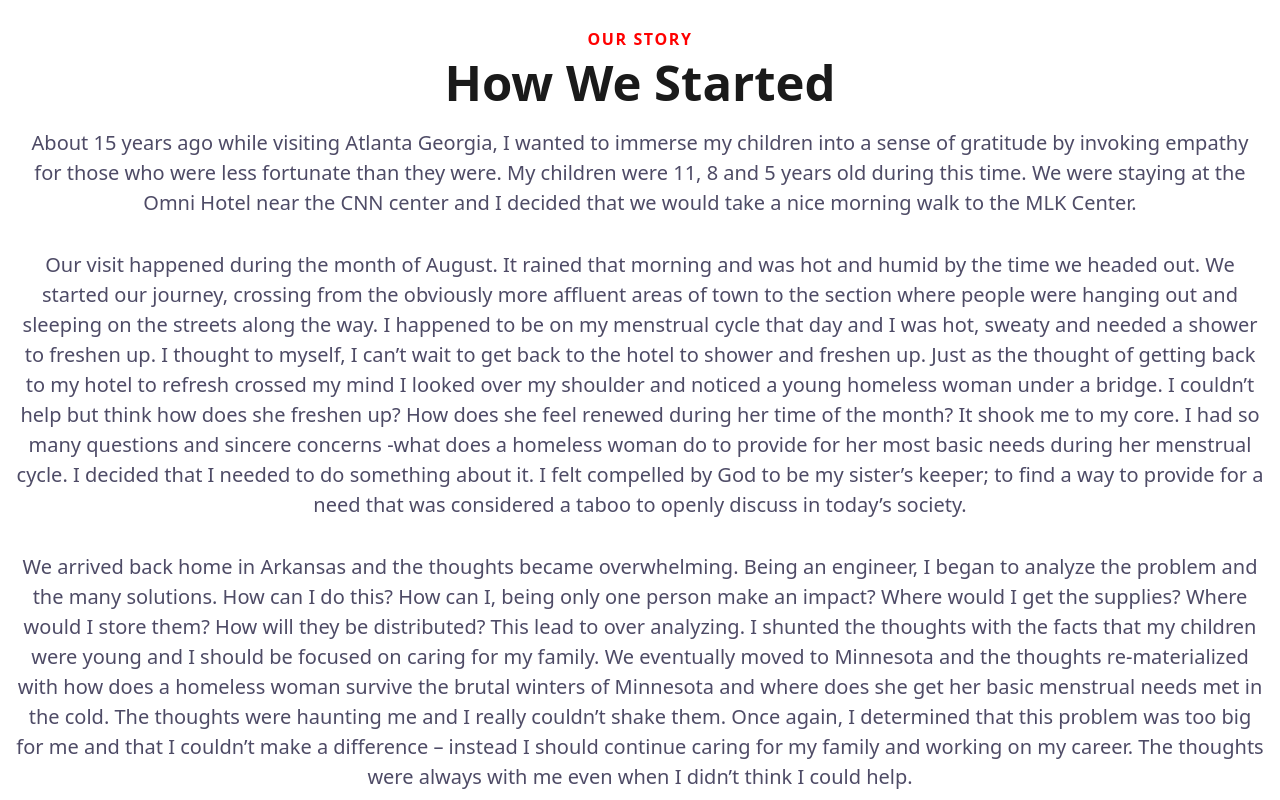
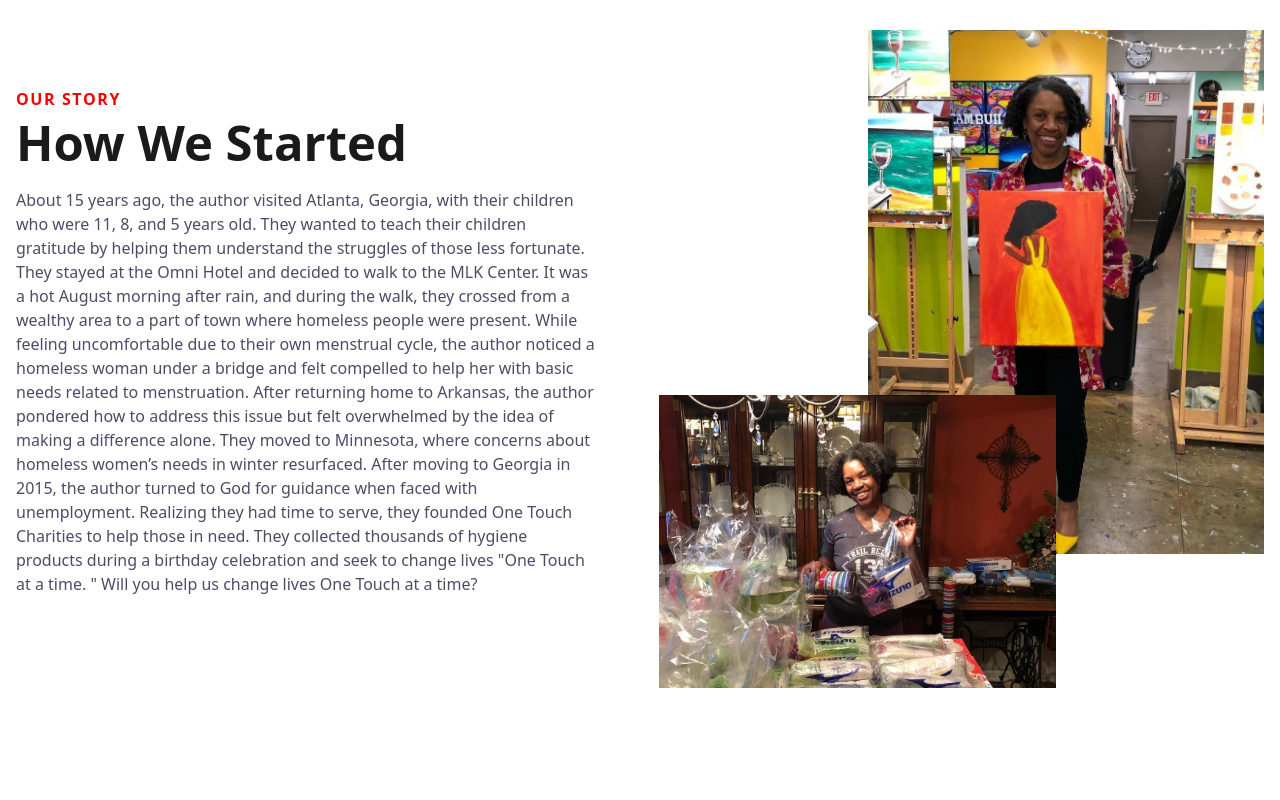
Before and after one commit to nick23blue/Charity, a plain HTML site: page index.html in a window 1280 px wide. Shown: the part 1740-2540 px from the top of the page. Drawn offline with nearby package versions, Linux system fonts and the light colour scheme.

Commit message:
Add files via upload

```diff
--- a/index.html
+++ b/index.html
@@ -18,7 +18,7 @@
     <div class="cs-container">
         <!--Nav Logo-->
         <a href="" class="cs-logo" aria-label="back to home">
-            <img src="Log(3).svg" alt="logo" width="210" height="29" aria-hidden="true" decoding="async">
+            <img src="otclogo.png" alt="logo" width="210" height="60" aria-hidden="true" decoding="async">
         </a>
         <!--Navigation List-->
         <nav class="cs-nav" role="navigation">
@@ -44,7 +44,7 @@
                         </a>
                     </li>
                     <li class="cs-li">
-                        <a href="#content-1450" class="cs-li-link">
+                        <a href="#sbsr-15921" class="cs-li-link">
                             Our Story
                         </a>
                     </li>
@@ -130,31 +130,39 @@
 <!--                  Content                     -->
 <!-- ============================================ -->
 
-<section id="content-1450" data-aos="fade-up" data-aos-duration="1000">
+<!-- ============================================ -->
+<!--             Side By Side Reverse             -->
+<!-- ============================================ -->
+
+<section id="sbsr-15921">
     <div class="cs-container">
+        <div class="cs-image-group">
+            <!--Top left image-->
+            <picture class="cs-picture cs-picture1">
+                <!--Mobile Image-->
+                <source media="(max-width: 600px)" srcset="founder1.jpeg">
+                <!--Tablet and above Image-->
+                <source media="(min-width: 601px)" srcset="founder1.jpeg">
+                <img loading="lazy" decoding="async" src="founder1.jpeg" alt="mechanic" width="413" height="500">
+            </picture>
+            <!--Top Right image-->
+            <picture class="cs-picture cs-picture2">
+                <!--Mobile Image-->
+                <source media="(max-width: 600px)" srcset="founder2.jpeg">
+                <!--Tablet and above Image-->
+                <source media="(min-width: 601px)" srcset="founder2.jpeg">
+                <img loading="lazy" decoding="async" src="founder2.jpeg" alt="mechanic" width="413" height="280">
+            </picture>
+        </div>
         <div class="cs-content">
             <span class="cs-topper">Our Story</span>
             <h2 class="cs-title">How We Started</h2>
             <p class="cs-text">
-                About 15 years ago while visiting Atlanta Georgia, I wanted to immerse my children into a sense of gratitude by invoking empathy for those who were less fortunate than they were. My children were 11, 8 and 5 years old during this time. We were staying at the Omni
-                Hotel near the CNN center and I decided that we would take a nice morning walk to the MLK Center.
+                About 15 years ago, the author visited Atlanta, Georgia, with their children who were 11, 8, and 5 years old. They wanted to teach their children gratitude by helping them understand the struggles of those less fortunate. They stayed at the Omni Hotel and decided to walk to the MLK Center. It was a hot August morning after rain, and during the walk, they crossed from a wealthy area to a part of town where homeless people were present. While feeling uncomfortable due to their own menstrual cycle, the author noticed a homeless woman under a bridge and felt compelled to help her with basic needs related to menstruation.
+
+After returning home to Arkansas, the author pondered how to address this issue but felt overwhelmed by the idea of making a difference alone. They moved to Minnesota, where concerns about homeless women’s needs in winter resurfaced. After moving to Georgia in 2015, the author turned to God for guidance when faced with unemployment. Realizing they had time to serve, they founded One Touch Charities to help those in need. They collected thousands of hygiene products during a birthday celebration and seek to change lives "One Touch at a time. " Will you help us change lives One Touch at a time?
             </p>
 
-            <p class="cs-text">
-                Our visit happened during the month of August. It rained that morning and was hot and humid by the time we headed out. We started our journey, crossing from the obviously more affluent areas of town to the section where people were hanging out and sleeping on the streets along the way. I happened to be on my menstrual cycle that day and I was hot, sweaty and needed a shower to freshen up. I thought to myself, I can’t wait to get back to the hotel to shower and freshen up. Just as the thought of getting back to my hotel to refresh crossed my mind I looked over my shoulder and noticed a young homeless woman under a bridge. I couldn’t help but think how does she freshen up? How does she feel renewed during her time of the month? It shook me to my core. I had so many questions and sincere concerns -what does a homeless woman do to provide for her most basic needs during her menstrual cycle. I decided that I needed to do something about it. I felt compelled by God to be my sister’s keeper;
-                to find a way to provide for a need that was considered a taboo to openly discuss in today’s society.
-            </p>
-
-            <p class="cs-text">
-                We arrived back home in Arkansas and the thoughts became overwhelming. Being an engineer, I began to analyze the problem and the many solutions. How can I do this? How can I, being only one person make an impact? Where would I get the supplies? Where would I store them? How will they be distributed? This lead to over analyzing. I shunted the thoughts with the facts that my children were young and I should be focused on caring for my family. We eventually moved to Minnesota and the thoughts re-materialized with how does a homeless woman survive the brutal winters of Minnesota and where does she get her basic menstrual needs met in the cold. The thoughts were haunting me and I really couldn’t shake them. Once again, I determined that this problem was too big for me and that I couldn’t make a difference – instead I should continue caring for my family and working on my career.
-                The thoughts were always with me even when I didn’t think I could help.
-            </p>
-
-
-            <p class="cs-text">
-                We moved to Georgia in 2015. Our last child was a graduating high school senior. My job in Minnesota had previously told me that I would be allowed to work from home but had rescinded that offer. Thru my normal channels and networks I had always been able to find a new job, this time I was unable to find employment and turned to God for further direction. His answer was Loud and Clear, “You now have time to answer my call to serve those homeless women”. I came to the realization that I alone can’t do it, but through the power of God it can be done. Not for my glory, but for His glory it will be done. One Touch Charities is my answer to His call. I often feel inadequate – much like I imagine the disciples must have felt when Jesus told them to prepare dinner for the crowd when they only had 2 fish and 5 loaves of bread. What I am learning and believing is that just like God provided more than enough food for over 5,000 men and an untold number of women and children, he will take my little and provide for the millions of women around the world in need of basic feminine necessities. It has already begun with the initial collection of 7854 wipes, 2180 pads, 346 Tampons, 329 panty liners, 44 panties and 240 band aids and other hygiene products over a 2 day birthday celebration and the story continues.
-                Will you help us change lives One Touch at a time?
-            </p>
         </div>
     </div>
 </section>
--- a/style.css
+++ b/style.css
@@ -104,7 +104,8 @@ body {
 .hero{
   min-height: 100vh;
   width: 100%;
-  background-color: black;
+  background: rgba(0,0,0,0.7) url(bg.JPG);
+  background-blend-mode: darken;
   background-position: center;
   background-size: cover;
   position: relative;
@@ -195,7 +196,7 @@ body {
     }
     #cs-navigation .cs-logo img {
       width: 100%;
-      height: 100%;
+
       /* ensures the image never overflows the container. It stays contained within it's width and height and expands to fill it then stops once it reaches an edge */
       object-fit: contain;
     }
@@ -1329,3 +1330,131 @@ body {
         margin-top: 0.75rem;
     }
 }
+
+ /*-- -------------------------- -->
+<---   Side By Side Reverse     -->
+<--- -------------------------- -*/
+
+/* Mobile - 360px */
+@media only screen and (min-width: 0rem) {
+  #sbsr-15921 {
+    padding: var(--sectionPadding);
+  }
+  #sbsr-15921 .cs-container {
+    width: 100%;
+    /* changes to 1280px at desktop */
+    max-width: 34.375rem;
+    margin: auto;
+    display: flex;
+    flex-direction: column;
+    align-items: center;
+    /* 48px - 64px */
+    gap: clamp(3rem, 6vw, 4rem);
+  }
+  #sbsr-15921 .cs-content {
+    /* set text align to left if content needs to be left aligned */
+    text-align: left;
+    width: 100%;
+    max-width: 36.625rem;
+    display: flex;
+    flex-direction: column;
+    /* centers content horizontally, set to flex-start to left align */
+    align-items: flex-start;
+  }
+  #sbsr-15921 .cs-text {
+    margin-bottom: 1rem;
+  }
+  #sbsr-15921 .cs-text:last-of-type {
+    margin-bottom: 2rem;
+  }
+  #sbsr-15921 .cs-button-solid {
+    font-size: 1rem;
+    /* 46px - 56px */
+    line-height: clamp(2.875rem, 5.5vw, 3.5rem);
+    text-decoration: none;
+    font-weight: 700;
+    text-align: center;
+    margin: 0;
+    color: #fff;
+    min-width: 9.375rem;
+    padding: 0 3rem;
+    background-color: var(--primary);
+    display: inline-block;
+    position: relative;
+    z-index: 1;
+    /* prevents padding from adding to the width */
+    box-sizing: border-box;
+  }
+  #sbsr-15921 .cs-button-solid:before {
+    content: '';
+    position: absolute;
+    height: 100%;
+    width: 0%;
+    background: #000;
+    opacity: 1;
+    top: 0;
+    left: 0;
+    z-index: -1;
+    transition: width .3s;
+  }
+  #sbsr-15921 .cs-button-solid:hover:before {
+    width: 100%;
+  }
+  #sbsr-15921 .cs-image-group {
+    /* scales the whole group based on the view width size and stop when that vales equals .745em, resets at desktop */
+    font-size: min(1.959vw, .745em);
+    width: 39.375em;
+    /* we set a minimum height so it never gets smaller than this value */
+    min-height: 39.25em;
+    display: block;
+    position: relative;
+    z-index: 1;
+  }
+  #sbsr-15921 .cs-picture {
+    position: absolute;
+  }
+  #sbsr-15921 .cs-picture img {
+    width: 100%;
+    height: 100%;
+    object-fit: cover;
+    position: absolute;
+    top: 0;
+    left: 0;
+  }
+  #sbsr-15921 .cs-picture1 {
+    /* the percentage heights allow them to be responsive to the height of the parent cs-image-group. On desktop, when the felxbox is set to aling-items: stretch, the cs-image group will stretch to fill the height of the parent container. So when you add more content to the cs-content group and make it taller, the cs-image group will get taller with it and every image will stretch with the parent, making this entire group responsive to the changing amounts of content next to it */
+    width: 25.8125em;
+    height: 79.617834%;
+    top: 0;
+    right: 0;
+    z-index: -1;
+  }
+  #sbsr-15921 .cs-picture2 {
+    width: 25.8125em;
+    height: 44.585987%;
+    bottom: 0;
+    left: 0;
+    z-index: 10;
+  }
+}
+/* Tablet 768px */
+@media only screen and (min-width: 48rem) {
+  #sbsr-15921 .cs-container {
+    max-width: 80rem;
+    flex-direction: row;
+    justify-content: space-between;
+    align-items: stretch;
+  }
+  #sbsr-15921 .cs-content {
+    /* this padding sets a minimum gap between the top and bottom of the content div and the top and bottom of the cs-image-group */
+    padding: 3.75rem 0;
+    /* while the cs-image-group will stretch to fill the height of the parent, this property will ensure that the cs-content group aligns itse;f in the center of the parent div instead of stretching */
+    align-self: center;
+  }
+  #sbsr-15921 .cs-image-group {
+    font-size: min(1.2vw, 1em);
+    flex: none;
+    /* sends it to the right in the 2nd position */
+    order: 2;
+  }
+}
```
Also changed, not shown: founder1.jpeg (added), founder2.jpeg (added), otclogo.svg (added), shrink.JPG (added), 1 other file.
